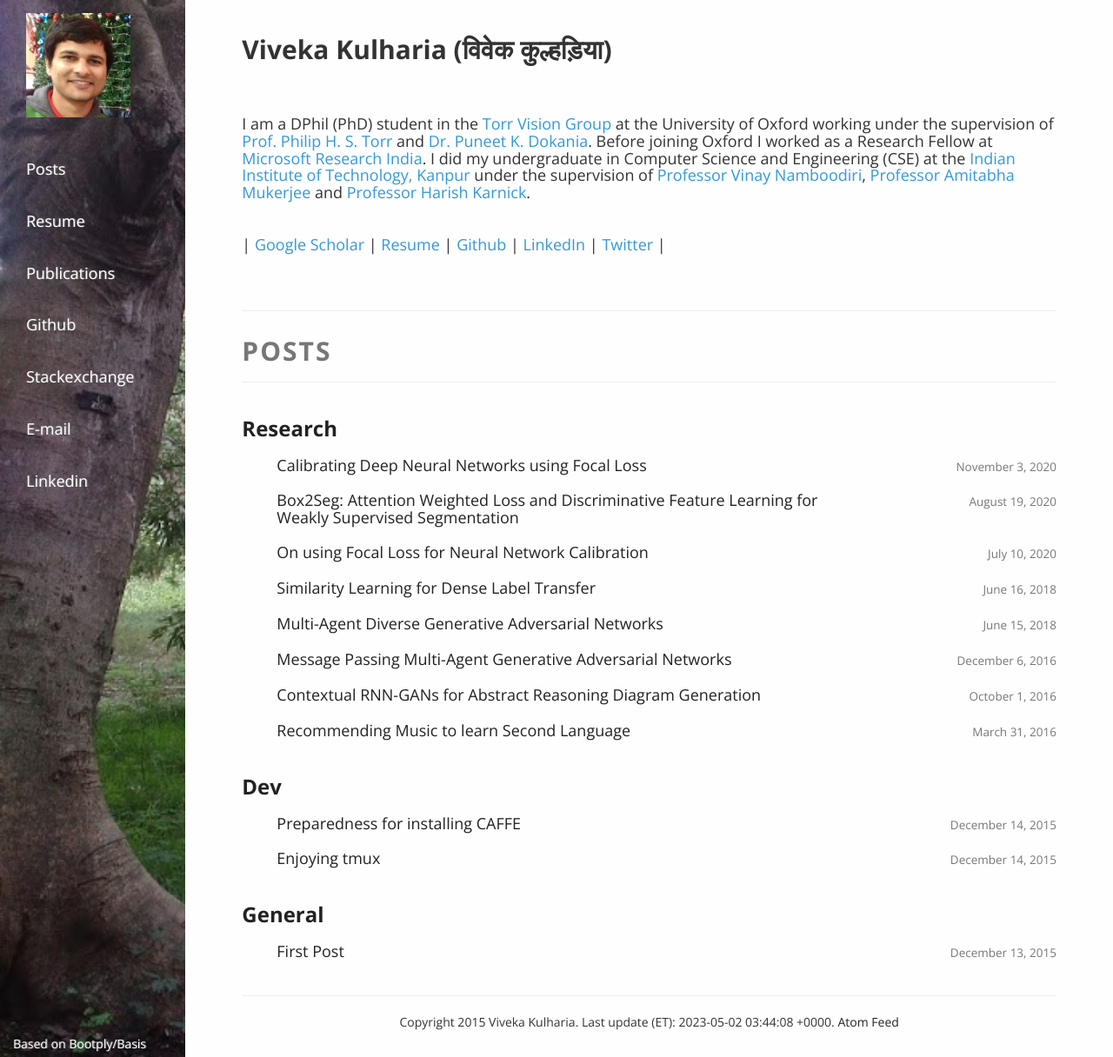
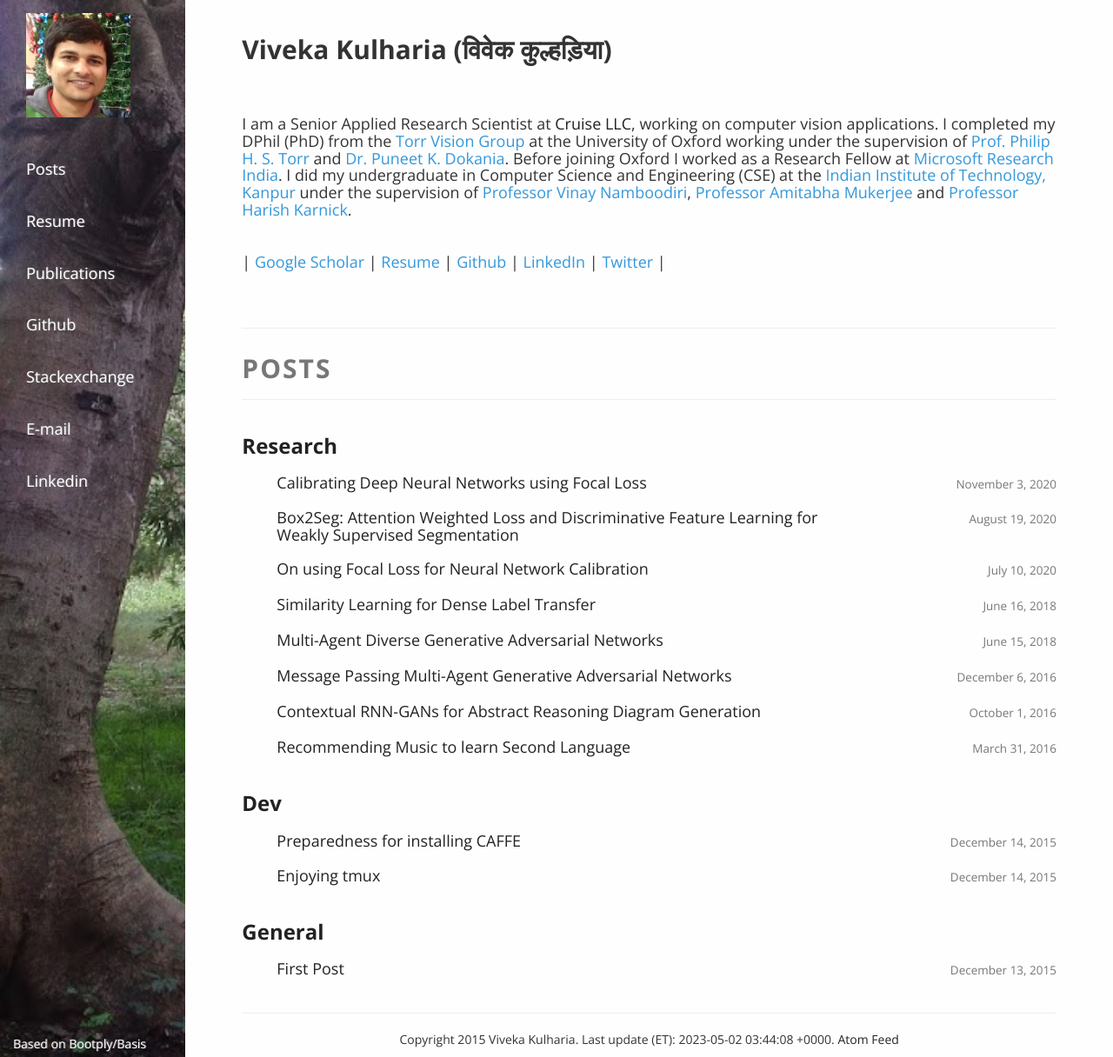
Before and after one commit to vivkul/vivkul.github.io, a Jekyll site: the page built from index.md, in a window 1280 px wide. Shown: the whole page at 87% size. Built offline with Jekyll 4.4.1, drawn with Linux system fonts in a browser that asks for light colours; nearby versions of some CDN libraries; our own code applies the rules of GitHub Pages for plain Markdown files.

Commit message:
Update index.md

```diff
--- a/index.md
+++ b/index.md
@@ -6,7 +6,7 @@ layout: base
 
 <br/><br/>
 
-#### I am a DPhil (PhD) student in the [<font color="#3498DB">Torr Vision Group</font>](http://www.robots.ox.ac.uk/~tvg/){:target="_blank"} at the University of Oxford working under the supervision of [<font color="#3498DB">Prof. Philip H. S. Torr</font>](http://www.robots.ox.ac.uk/~phst/){:target="_blank"} and [<font color="#3498DB">Dr. Puneet K. Dokania</font>](https://puneetkdokania.github.io/){:target="_blank"}. Before joining Oxford I worked as a Research Fellow at [<font color="#3498DB">Microsoft Research India</font>](https://www.microsoft.com/en-us/research/lab/microsoft-research-india/){:target="_blank"}. I did my undergraduate in Computer Science and Engineering (CSE) at the [<font color="#3498DB">Indian Institute of Technology, Kanpur</font>](http://www.cse.iitk.ac.in/){:target="_blank"} under the supervision of [<font color="#3498DB">Professor Vinay Namboodiri</font>](http://www.cse.iitk.ac.in/users/vinaypn/){:target="_blank"}, [<font color="#3498DB">Professor Amitabha Mukerjee</font>](http://www.cse.iitk.ac.in/users/amit/){:target="_blank"} and [<font color="#3498DB">Professor Harish Karnick</font>](http://www.iitk.ac.in/new/dr-harish-karnick){:target="_blank"}.
+#### I am a Senior Applied Research Scientist at [Cruise LLC](https://getcruise.com), working on computer vision applications. I completed my DPhil (PhD) from the [<font color="#3498DB">Torr Vision Group</font>](http://www.robots.ox.ac.uk/~tvg/){:target="_blank"} at the University of Oxford working under the supervision of [<font color="#3498DB">Prof. Philip H. S. Torr</font>](http://www.robots.ox.ac.uk/~phst/){:target="_blank"} and [<font color="#3498DB">Dr. Puneet K. Dokania</font>](https://puneetkdokania.github.io/){:target="_blank"}. Before joining Oxford I worked as a Research Fellow at [<font color="#3498DB">Microsoft Research India</font>](https://www.microsoft.com/en-us/research/lab/microsoft-research-india/){:target="_blank"}. I did my undergraduate in Computer Science and Engineering (CSE) at the [<font color="#3498DB">Indian Institute of Technology, Kanpur</font>](http://www.cse.iitk.ac.in/){:target="_blank"} under the supervision of [<font color="#3498DB">Professor Vinay Namboodiri</font>](http://www.cse.iitk.ac.in/users/vinaypn/){:target="_blank"}, [<font color="#3498DB">Professor Amitabha Mukerjee</font>](http://www.cse.iitk.ac.in/users/amit/){:target="_blank"} and [<font color="#3498DB">Professor Harish Karnick</font>](http://www.iitk.ac.in/new/dr-harish-karnick){:target="_blank"}.
 
 <br />
 
```
